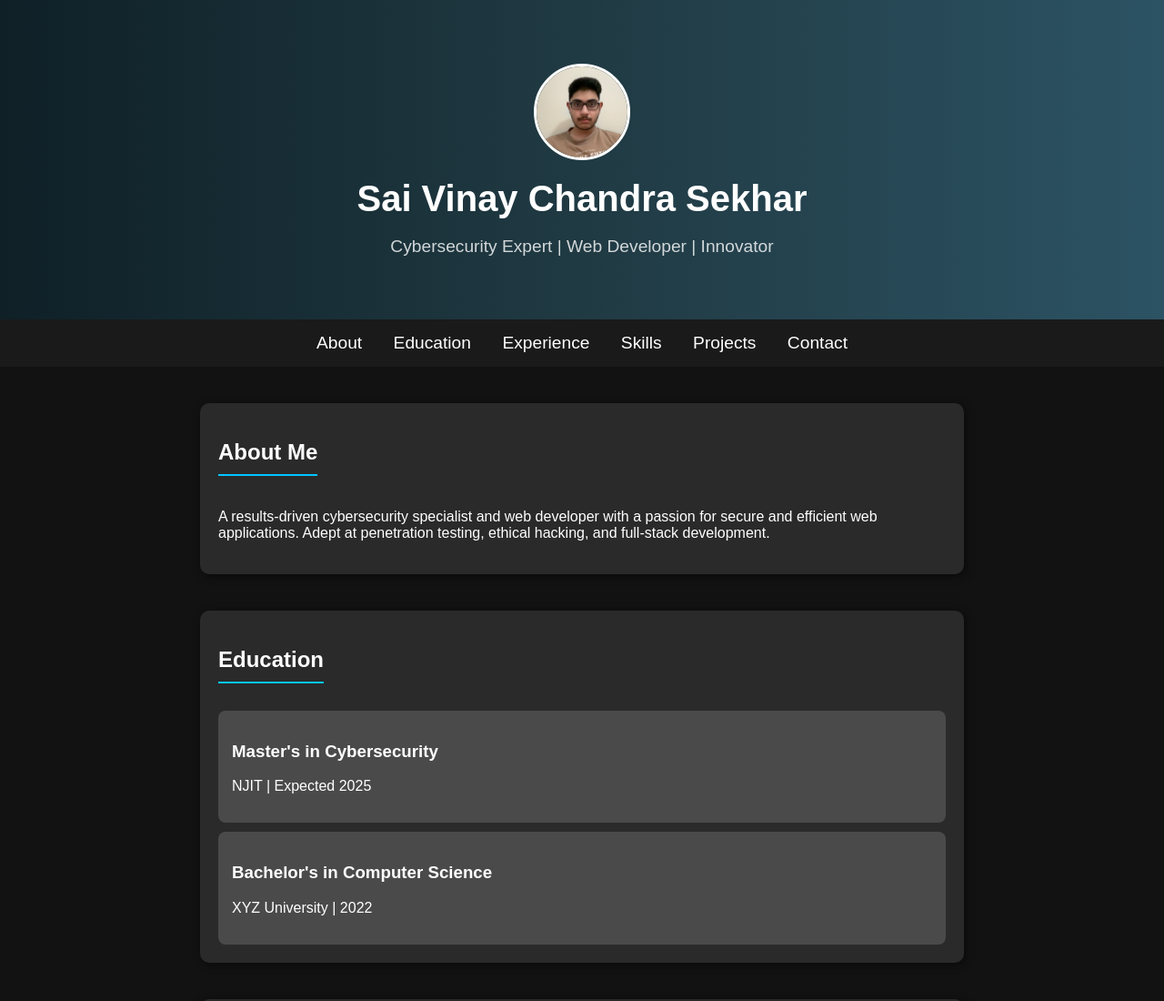
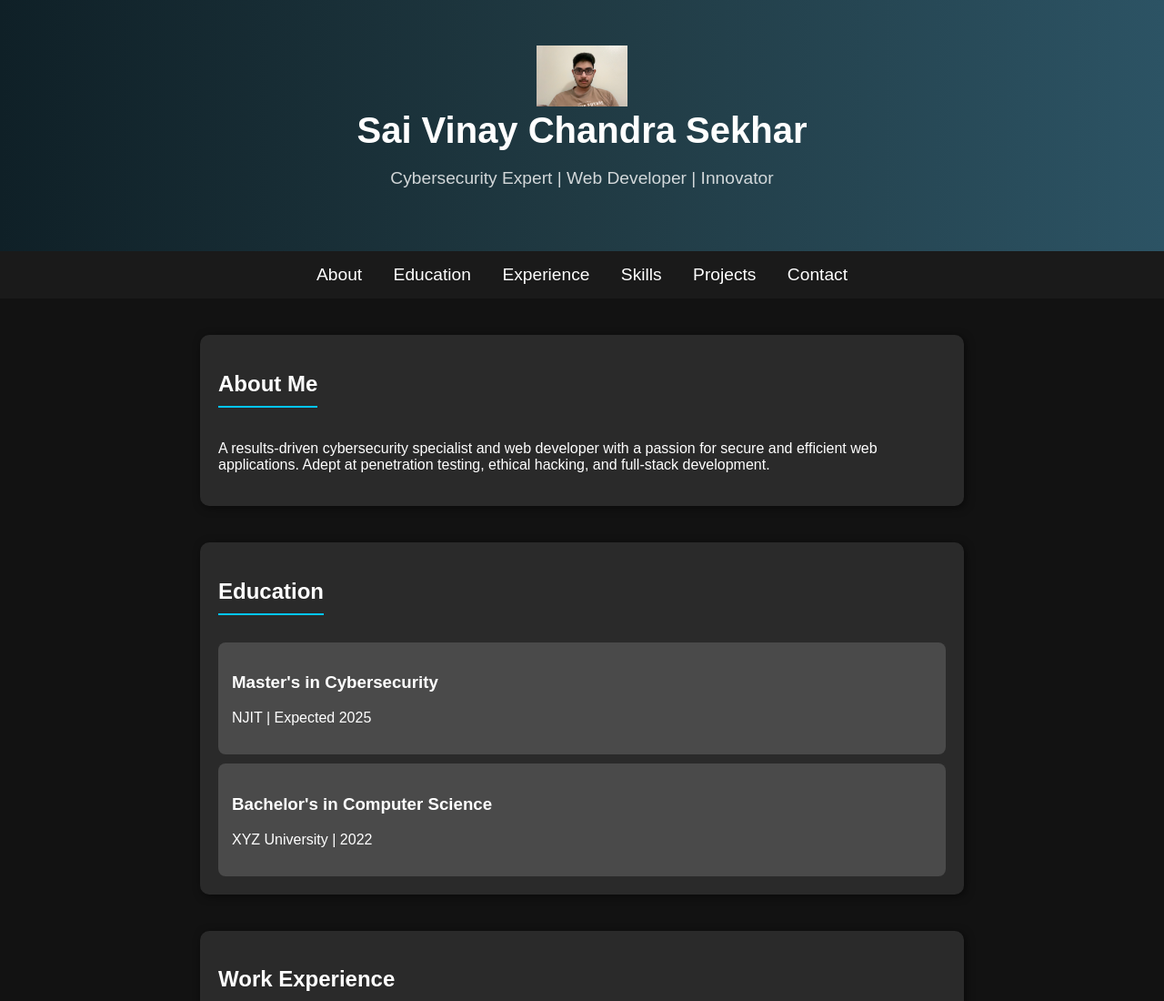
Before and after one commit to svcs7765/Assignment-1, a plain HTML site: page index.html in a window 1280 px wide. Shown: the top 1100 px of the page at 91% size. Drawn offline with Linux system fonts and the light colour scheme.

Commit message:
Update style.css

```diff
--- a/style.css
+++ b/style.css
@@ -15,14 +15,10 @@ header {
 }
 
 .profile-pic {
-    width: 100px;  /* Adjust width */
-    height: 100px; /* Adjust height */
-    border-radius: 50%; /* Makes it circular */
-    object-fit: cover; /* Ensures the image looks good */
-    display: block;
-    margin: 20px auto;
-    border: 3px solid white; /* Optional border */
+    max-width: 100px;
+    height: auto;
 }
+
 
 header .intro h1 {
     font-size: 2.5rem;
```
